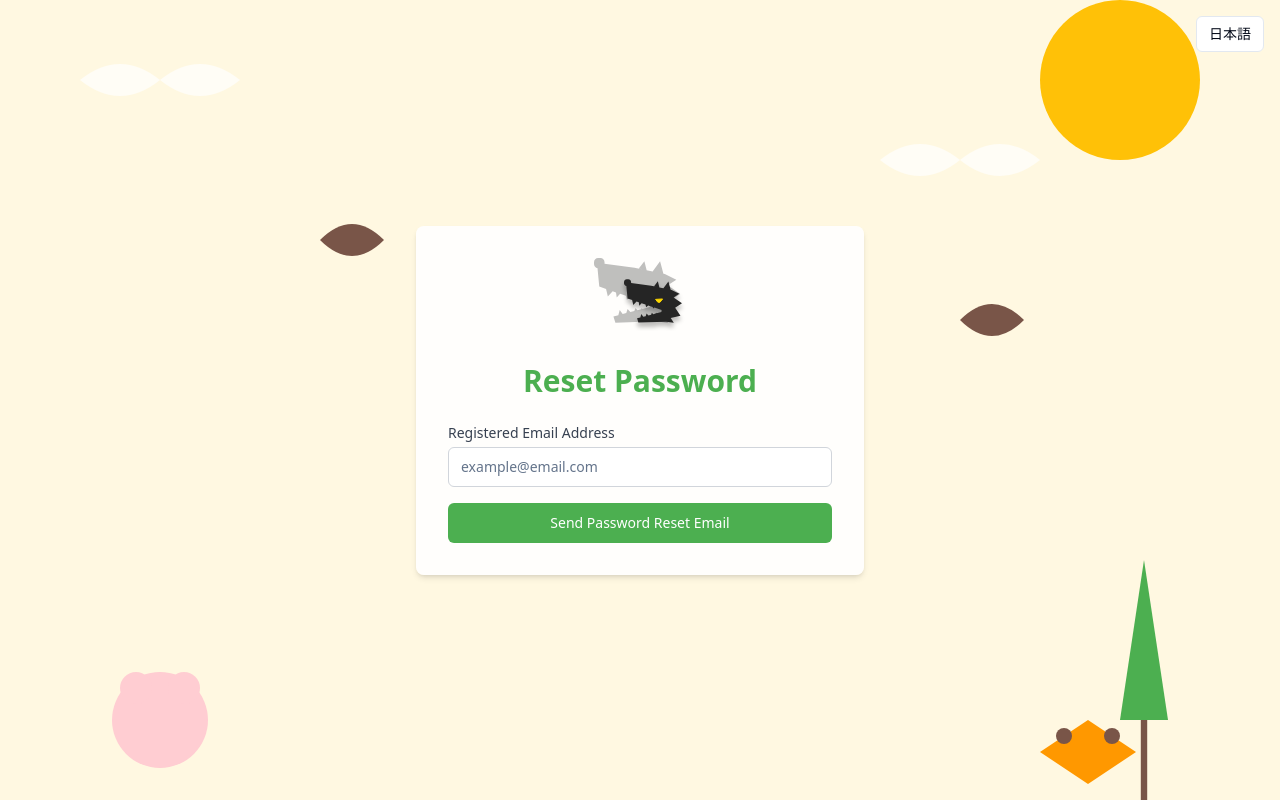
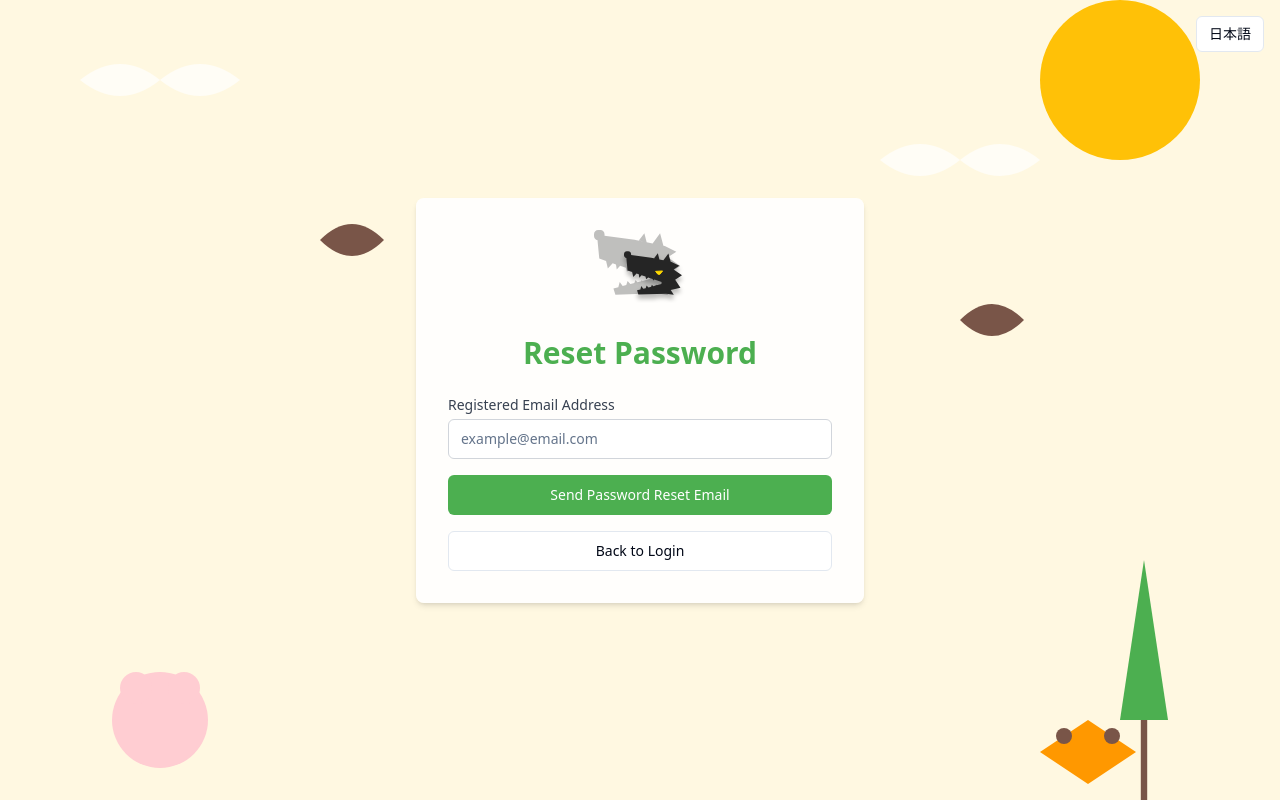
Before and after one commit to ikaipu/werewolf-chat, a React (Vite) app: page /password-reset in a window 1280 px wide. Built offline with nearby package versions, Linux system fonts and the light colour scheme; no server answers.

Commit message:
feat: add back to login link in password reset page

```diff
--- a/src/components/PasswordReset.tsx
+++ b/src/components/PasswordReset.tsx
@@ -54,6 +54,7 @@ const PasswordReset: React.FC = () => {
           </Button>
         </div>
       ) : (
+        <div className="space-y-4">
           <form onSubmit={handleSubmit} className="space-y-4">
             <div>
               <label htmlFor="email" className="block text-sm font-medium text-gray-700 mb-1">
@@ -76,6 +77,14 @@ const PasswordReset: React.FC = () => {
               {t('auth.sendResetEmail')}
             </Button>
           </form>
+          <Button
+            onClick={() => navigate('/login')}
+            variant="outline"
+            className="w-full"
+          >
+            {t('auth.backToLogin')}
+          </Button>
+        </div>
       )}
     </AuthLayout>
   );
```
Lines whose indentation alone changed are shown as unchanged.
